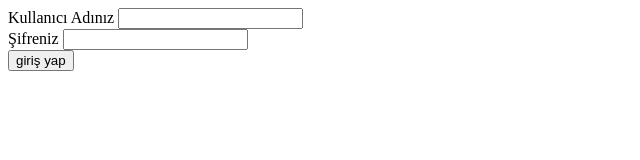
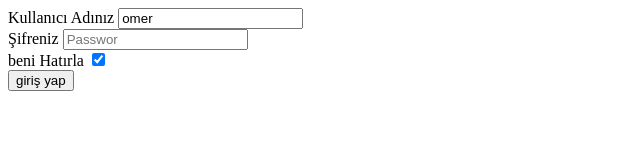
Before and after one commit to omerboran22/mebreegitim, a plain HTML site: page ders9(18.11.2023)/loginForm.html in a window 1280 px wide. Shown: the whole page, without its empty margins (0-640 px from the left). Drawn offline with Linux system fonts and the light colour scheme.

Commit message:
form ders 9

```diff
--- a/ders9(18.11.2023)/loginForm.html
+++ b/ders9(18.11.2023)/loginForm.html
@@ -1,50 +1,34 @@
 <!DOCTYPE html>
 <html lang="en">
   <head>
-    <meta charset="UTF-8">
-    <meta name="viewport" content="width=device-width, initial-scale=1.0">
+    <meta charset="UTF-8" />
+    <meta name="viewport" content="width=device-width, initial-scale=1.0" />
     <title>Document</title>
   </head>
   <body>
-    <!--action="http://localhost:3000/login" method="post"-->
-    <form onsubmit="login(this);return false;" >
+    <!--
+        action="http://localhost:3000/login"
+         method="post"
+        name -> input ismi arka taraf için gerekli
+        value -> input değeri başlangıçta gelir
+        required -> zorunlu input doldurulmadan geçilmez
+        checked -> radio ve checkbox ta kullanılır
+        placeholder -> inputun ne için olduğunu anlatan metni ekler.
+    -->
+    <form action="url" method="post">
       <div>
         <label for="">Kullanıcı Adınız</label>
-            <input type="text" name="kuladi">
+        <input type="text" name="kuladi" value="omer" placeholder="örnek:omer" required />
       </div>
       <div>
         <label for="">Şifreniz</label>
-            <input type="password" name="passw"><br>
+        <input type="password" name="passw" required placeholder="Passwor" /><br />
       </div>
-        <input type="submit" value="giriş yap"><br>
-
       <div>
-            <span id="message"></span>
+        <label for="">beni Hatırla</label>
+        <input type="checkbox" name="benihatirla" checked required />
       </div>
-
+      <input type="submit" value="giriş yap" /><br />
     </form>
-
-    <script>
-        const messagebox=document.getElementById("message");
-        const user={
-            kullanici_adi:"ömer",
-            sifre:"1234"
-        }
-        function login(form) {
-            const forms=new FormData(form);
-            const kuladi=forms.get("kuladi")
-            const passw=forms.get("passw")
-
-            if (user.kullanici_adi!=kuladi) {
-                messagebox.innerHTML="Kullanıcı adı Yanlış";
-                return;
-            }
-            if (user.sifre!==passw) {
-                messagebox.innerHTML="Şifre Yanlış";
-                return;
-            }
-            messagebox.innerHTML="Giriş Yapıldı"
-        }
-    </script>
   </body>
 </html>
```
Also changed, not shown: ders9(18.11.2023)/formbilgiler.html (+3 -4 lines). Lines whose indentation alone changed are shown as unchanged.
